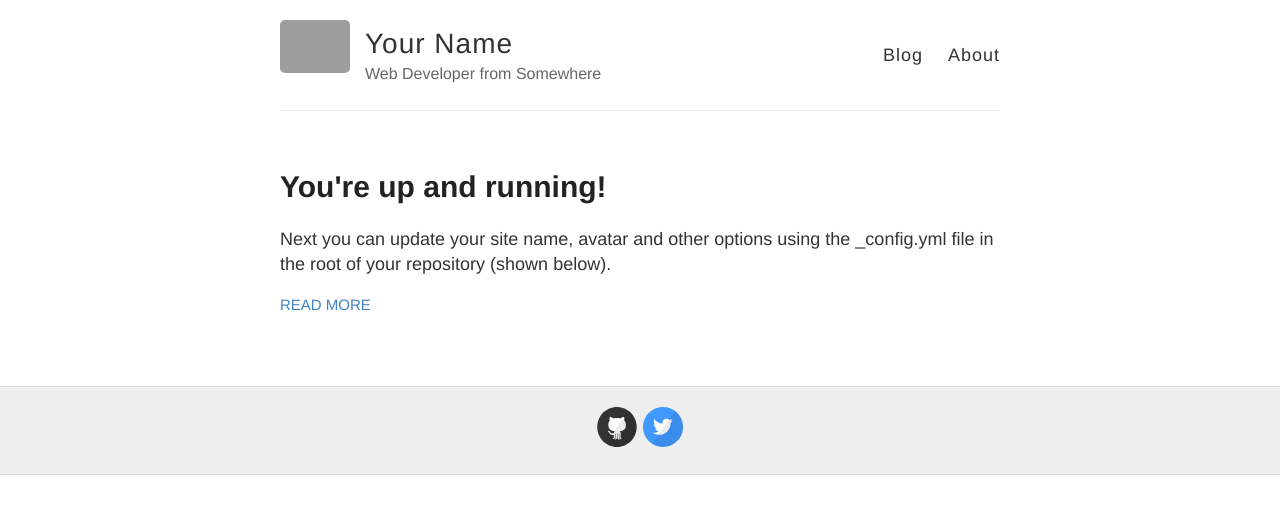
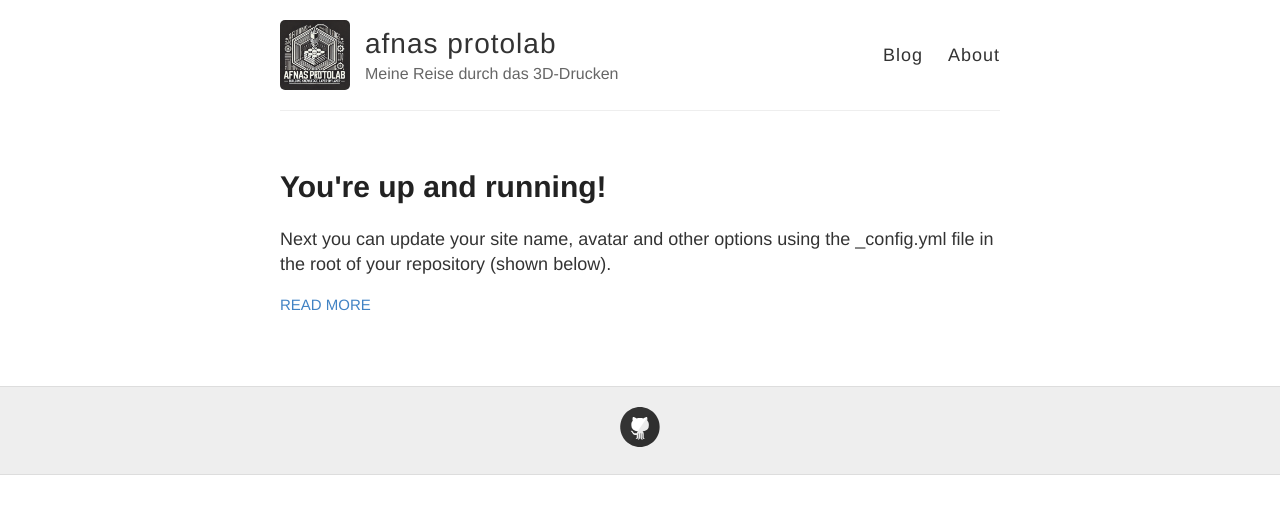
Before and after one commit to afnas/afnas.github.io, a Jekyll site: the page built from index.html, in a window 1280 px wide. Shown: the top 514 px of the page. Built offline with Jekyll 4.4.1, drawn with Linux system fonts in a browser that asks for light colours; grey boxes are pictures that could not be loaded.

Commit message:
start customization

```diff
--- a/_config.yml
+++ b/_config.yml
@@ -3,13 +3,13 @@
 #
 
 # Name of your site (displayed in the header)
-name: Your Name
+name: afnas protolab
 
 # Short bio or description (displayed in the header)
-description: Web Developer from Somewhere
+description: Meine Reise durch das 3D-Drucken
 
 # URL of your avatar or profile pic (you could use your GitHub profile pic)
-avatar: https://raw.githubusercontent.com/barryclark/jekyll-now/master/images/jekyll-logo.png
+avatar: images/afnas_protolab_logo.png
 
 #
 # Flags below are optional
@@ -21,12 +21,12 @@ footer-links:
   email:
   facebook:
   flickr:
-  github: barryclark/jekyll-now
+  github: afnas
   instagram:
   linkedin:
   pinterest:
   rss: # just type anything here for a working RSS icon
-  twitter: jekyllrb
+  twitter:
   stackoverflow: # your stackoverflow profile, e.g. "users/50476/bart-kiers"
   youtube: # channel/<your_long_string> or user/<user-name>
   googleplus: # anything in your profile username that comes after plus.google.com/
@@ -41,7 +41,7 @@ google_analytics:
 
 # Your website URL (e.g. http://barryclark.github.io or http://www.barryclark.co)
 # Used for Sitemap.xml and your RSS feed
-url:
+url: afnas.github.io
 
 # If you're hosting your site at a Project repository on GitHub pages
 # (http://yourusername.github.io/repository-name)
```
Also changed, not shown: images/afnas_protolab_logo.png (added).
